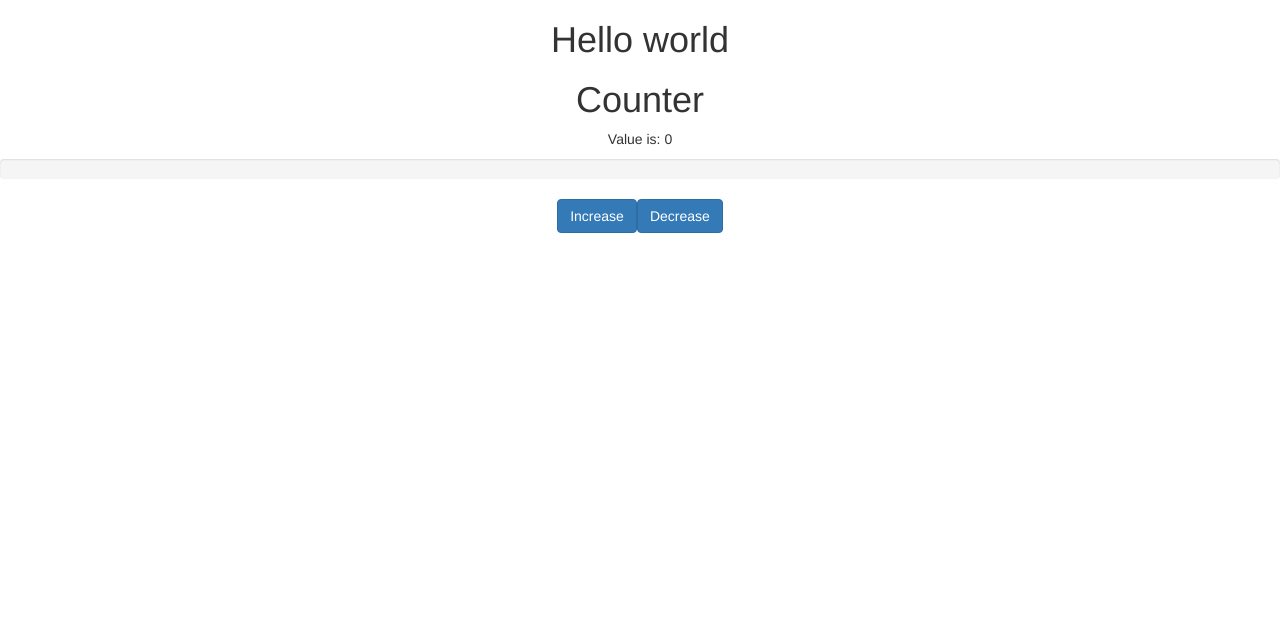
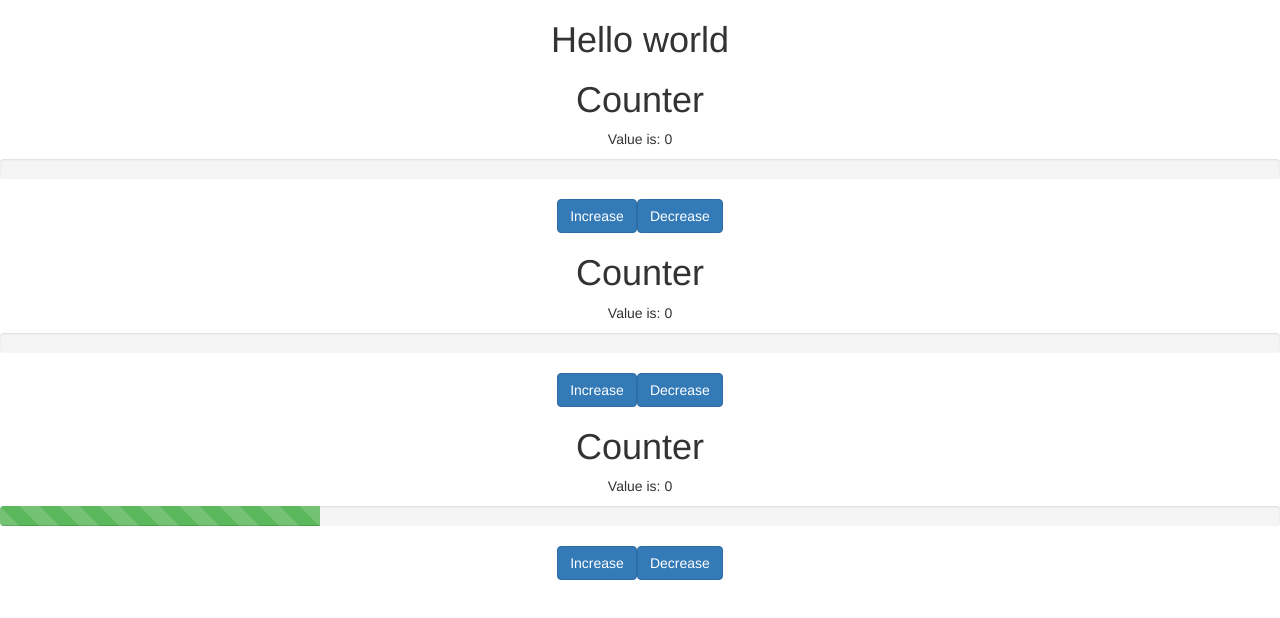
Before and after one commit to agnieszkajankowska/react-presentation, a React (Create React App) app: page / in a window 1280 px wide. Shown: the top 618 px of the page. Built offline with nearby package versions, Linux system fonts and the light colour scheme.

Commit message:
Adding counters that share state

```diff
--- a/src/App/App.js
+++ b/src/App/App.js
@@ -1,5 +1,6 @@
 import React, {Component} from 'react';
 import {Counter} from '../App/Counter/Counter'
+import {Counter2} from '../App/Counter/Counter2'
 import './App.css';
 
 class App extends Component {
@@ -8,6 +9,8 @@ class App extends Component {
             <div className="App">
                 <h1>Hello world</h1>
                 <Counter />
+                <Counter2 minValue={0} maxValue={20} style="danger"/>
+                <Counter2 minValue={-5} maxValue={15} style="success"/>
             </div>
         );
     }
--- /dev/null
+++ b/src/App/Counter/Counter2.js
@@ -0,0 +1,36 @@
+import React from 'react'
+import {ProgressBar, Button} from 'react-bootstrap'
+
+
+export class Counter2 extends React.Component {
+    constructor() {
+        super()
+        this.state = {
+            value: 0
+        }
+    }
+
+    render() {
+
+        this.increaseBarValue = () =>
+            this.setState({value: Math.min(this.state.value + 1, this.props.maxValue)})
+
+        this.decreaseBarValue = () =>
+            this.setState({value: Math.max(this.state.value - 1, this.props.minValue)})
+
+        return (
+            <div>
+                <h1>Counter</h1>
+                <p>Value is: {this.state.value}</p>
+                <ProgressBar active bsStyle={this.props.style}
+                             now={this.state.value}
+                             min={this.props.minValue}
+                             max={this.props.maxValue}/>
+                <Button bsStyle="primary" onClick={this.increaseBarValue}>Increase</Button>
+                <Button bsStyle="primary" onClick={this.decreaseBarValue}>Decrease</Button>
+            </div>
+        )
+    }
+}
+
+export default Counter2
```
